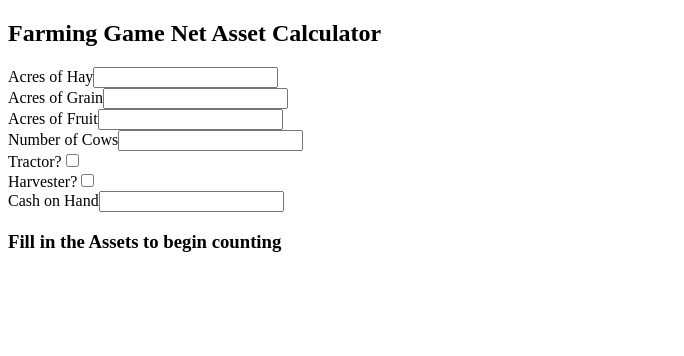
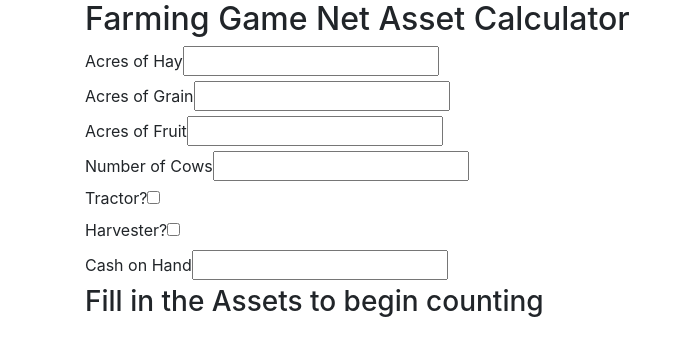
Before and after one commit to blairlierman/farming-game-calc, an Angular app: page / in a window 1280 px wide. Shown: the top 356 px of the page, without its empty margins (0-684 px from the left). Built offline with nearby package versions, Linux system fonts and the light colour scheme.

Commit message:
Enable Ng-Bootstrap Add Bootstrap CSS to the project Add Bootstrap container to the HTML

```diff
--- a/angular.json
+++ b/angular.json
@@ -28,7 +28,8 @@
               "src/assets"
             ],
             "styles": [
-              "src/styles.scss"
+              "src/styles.scss",
+              "node_modules/bootstrap/dist/css/bootstrap.min.css"
             ],
             "scripts": []
           },
--- a/package.json
+++ b/package.json
@@ -20,6 +20,7 @@
     "@angular/platform-browser-dynamic": "~8.2.14",
     "@angular/router": "~8.2.14",
     "@ng-bootstrap/ng-bootstrap": "^5.1.4",
+    "bootstrap": "^4.4.1",
     "rxjs": "~6.5.4",
     "tslib": "^1.9.0",
     "zone.js": "~0.9.1"
--- a/src/app/app.component.html
+++ b/src/app/app.component.html
@@ -1,3 +1,5 @@
+<div class="container">
+
 <h2>Farming Game Net Asset Calculator</h2>
 <div>
   <label for="hayAcres">Acres of Hay</label>
@@ -40,3 +42,4 @@
   (change)="cashChanged(cashAmount.value)">
 </div>
 <h3 id="cashOutput">{{cashPhrase}}</h3>
+</div>
--- a/src/app/app.module.ts
+++ b/src/app/app.module.ts
@@ -3,6 +3,8 @@ import { NgModule } from '@angular/core';
 
 import { AppRoutingModule } from './app-routing.module';
 import { AppComponent } from './app.component';
+
+import { NgbModule } from '@ng-bootstrap/ng-bootstrap';
 
 @NgModule({
   declarations: [
@@ -10,7 +12,8 @@ import { AppComponent } from './app.component';
   ],
   imports: [
     BrowserModule,
-    AppRoutingModule
+    AppRoutingModule,
+    NgbModule
   ],
   providers: [],
   bootstrap: [AppComponent]
```
Also changed, not shown: 1 other file (tests, documents, lock files or other folders).
